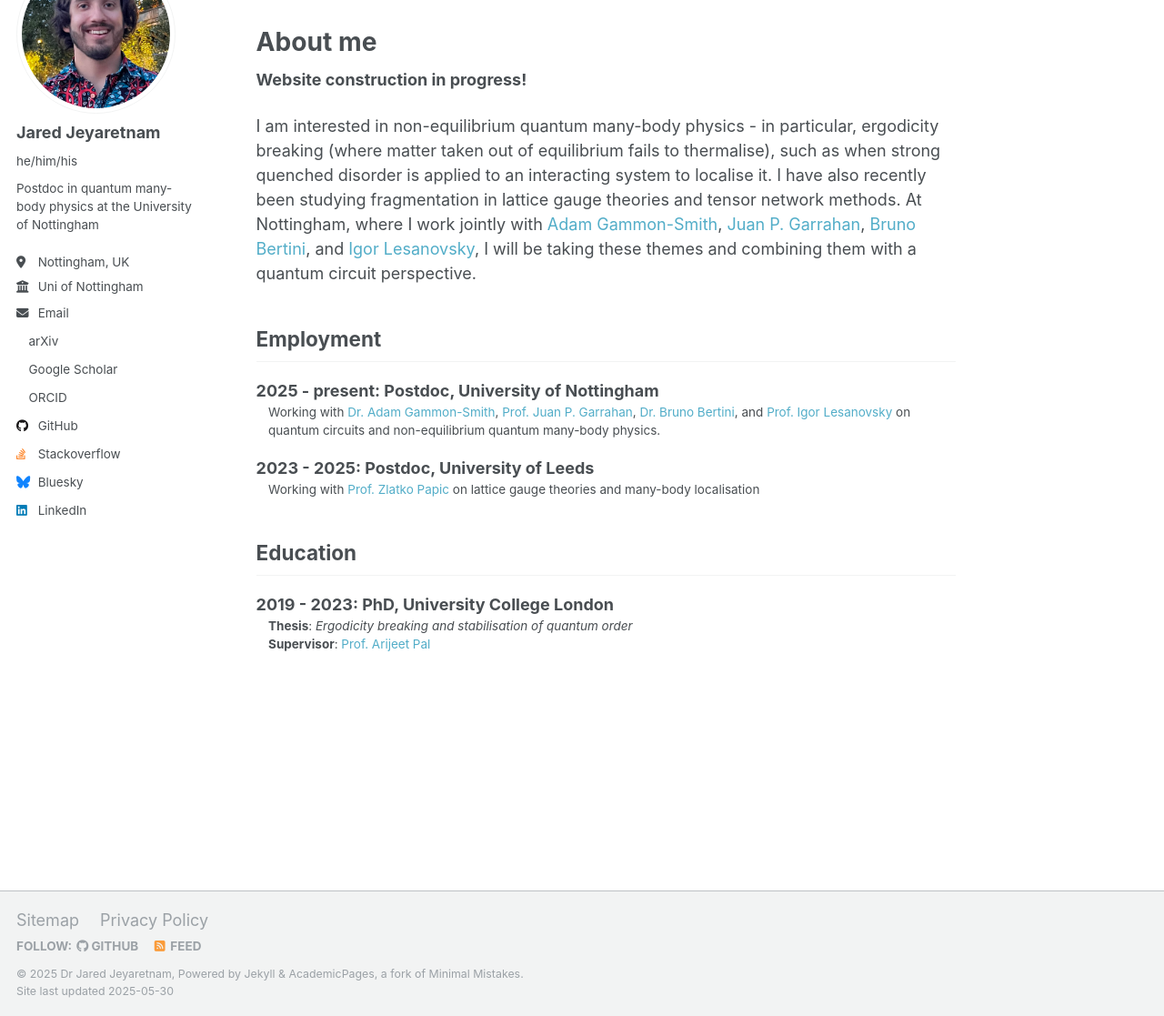
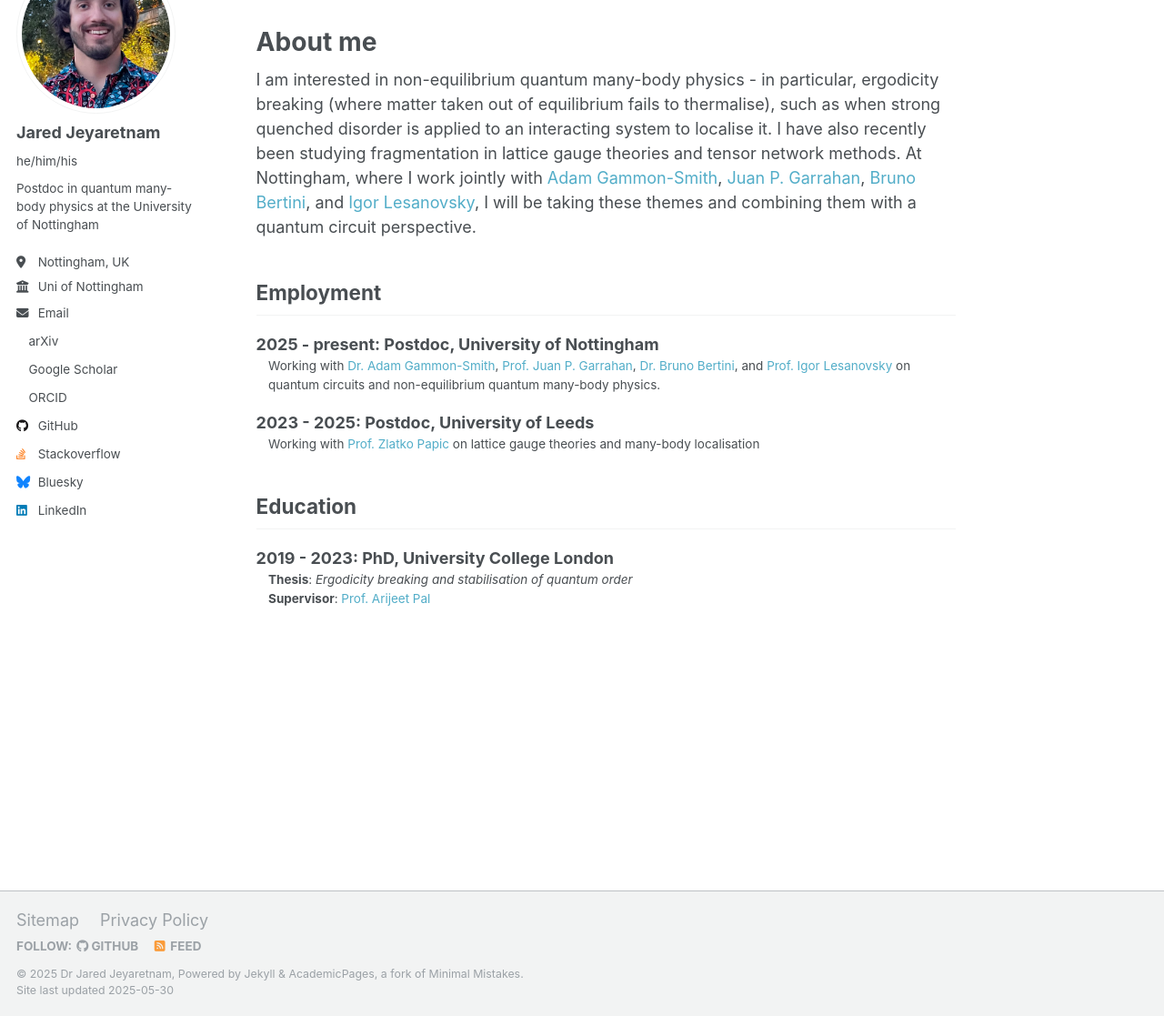
Before and after one commit to jaredjeya/jaredjeya.github.io, a Jekyll site: the page built from _pages/about.md, in a window 1280 px wide and 1284 px high, cut to the strip 167-1284 px from the top of the window. Shown: the whole strip at 91% size. Built offline with Jekyll 4.4.1, drawn with Linux system fonts in a browser that asks for light colours.

Commit message:
No longer under construction!

```diff
--- a/_pages/about.md
+++ b/_pages/about.md
@@ -6,8 +6,6 @@ redirect_from:
   - /about/
   - /about.html
 ---
-
-**Website construction in progress!**
 
 I am interested in non-equilibrium quantum many-body physics - in particular, ergodicity breaking (where matter taken out of equilibrium fails to thermalise), such as when strong quenched disorder is applied to an interacting system to localise it.
 I have also recently been studying fragmentation in lattice gauge theories and tensor network methods.
```
